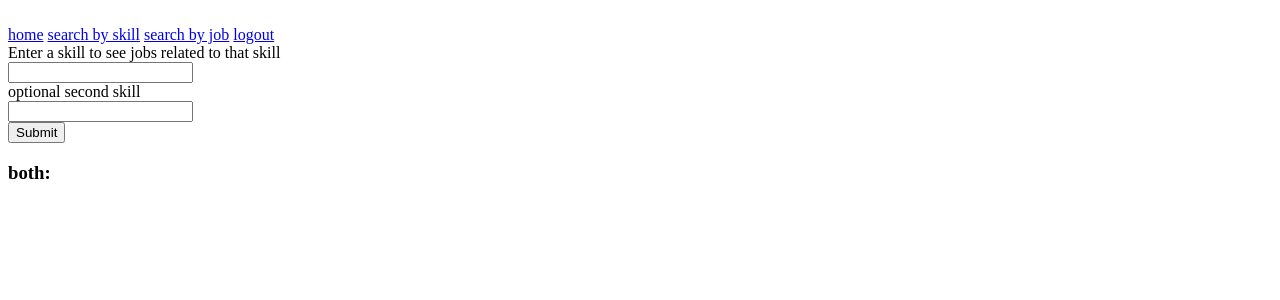
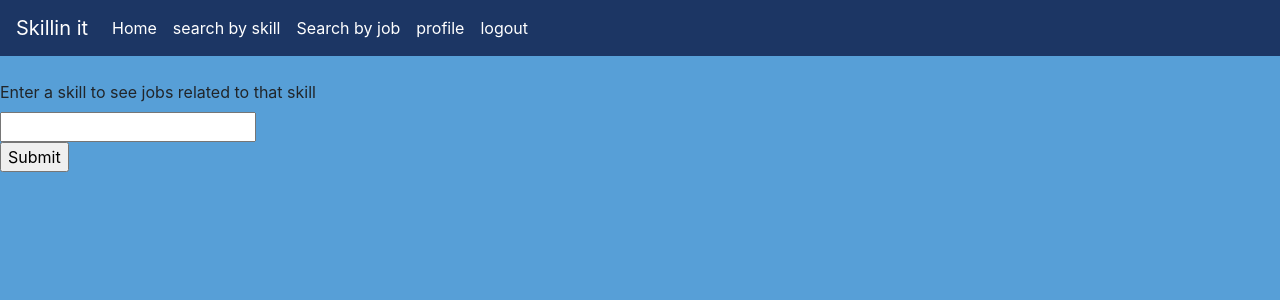
Before and after one commit to kamikarras/Skillin-it, a Flask app: page /skill_search in a window 1280 px wide. Shown: the top 300 px of the page. Run offline with Flask 2, Linux system fonts and the light colour scheme; the visitor is signed in with stand-in values (Sample User, id 1); some libraries are stand-ins or nearby versions.

Commit message:
switched focus from search form to profile page. The profile page now lists jobs that are looking for all of the users skills

```diff
--- a/server.py
+++ b/server.py
@@ -89,12 +89,31 @@ def view_profile(user_id):
     user_id = session.get("user_id")
     user = User.query.filter_by(user_id=user_id).first()
     name = user.name
-    user_skills = user.user_skills
+    skills = user.user_skills
+    if skills:
+        # create a set to hold all of the jobs
+        all_jobs = {}
+        counter = 0
+        # find the jobs for each skill
+        for skill in skills:
+            skill_label = Skill.query.filter_by(skill_id=skill.skill_id).first()
+            # get the list of jobs through the relationship
+            jobs = skill_label.jobs
+            # use set comprehension to create a set of the job titles
+            titles = set(job.job.title for job in jobs)
+            # add the skills to the main set with set math intersection
+            if counter < 1:
+                all_jobs = titles
+            else:
+                all_jobs = all_jobs & titles
+
+            counter += 1
 
     return render_template('profile.html',
-                            user_skills=user_skills,
+                            user_skills=skills,
                             name=name,
-                            user_id=user_id)
+                            user_id=user_id,
+                            all_jobs=all_jobs)
 
 
 @app.route('/profile/<int:user_id>', methods=['POST'])
@@ -140,6 +159,27 @@ def remove_skill(user_id):
     return redirect(f"/profile/{user.user_id}")
 
 
+# @app.route('/profile/<int:user_id>', methods=['GET'])
+# def show_potential jobs(user_skills):
+#     # get the user
+#     user_id = session.get("user_id")
+#     user = User.query.filter_by(user_id=user_id).first()
+#     # get this users skills
+#     skills = user.user_skills
+#     # create a set to hold all of the jobs
+#     all_jobs = {}
+#     # find the jobs for each skill
+#     for skill in skills:
+#         # get the list of jobs through the relationship
+#         jobs = skill.jobs
+#         # user set comprehension to create a set of the job titles
+#         titles = set(job.job.title for job in jobs)
+#         # add the skills to the main set with set math intersection
+#         all_jobs = all_jobs & titles
+
+
+
+
 @app.route('/all_jobs')
 def job_list():
     """displays a list of all jobs"""
@@ -159,26 +199,14 @@ def get_skill():
 @app.route('/skill_search', methods=["POST"])
 def show_jobs():
     """displays skill seach form"""
-
     skill_search = request.form.get('skill_search')
     skill = Skill.query.filter(Skill.skill==skill_search).first()
-    jobs2 = skill.jobs
-    both = {}
-    if request.form.get('another_skill') != None:
-        skill_search2 = request.form.get('another_skill')
-        skill2 = Skill.query.filter(Skill.skill==skill_search2).first()
-        jobs = skill2.jobs
-        setjobs = set(job.job.title for job in jobs)
-        setjobs2 = set(job.job.title for job in jobs2)
-        both = setjobs & setjobs2
-
-
+    jobs = skill.jobs
 
 
     return render_template("skill_search.html",
                             jobs=jobs,
-                            skill_search=skill_search,
-                            both=both)
+                            skill_search=skill_search)
 
 
 @app.route('/job_skills', methods=["GET"])
--- a/templates/base.html
+++ b/templates/base.html
@@ -2,22 +2,59 @@
 <html>
 <head>
     <title>Skillin it</title>
+    <link rel="stylesheet" href="https://stackpath.bootstrapcdn.com/bootstrap/4.1.2/css/bootstrap.min.css" integrity="sha384-Smlep5jCw/wG7hdkwQ/Z5nLIefveQRIY9nfy6xoR1uRYBtpZgI6339F5dgvm/e9B" crossorigin="anonymous">
+    <style>
+    #link {
+        color: white;
+    }
+    body{
+        background-color: #579fd7;
+    }
+    </style>
 </head>
 
 <body>
 {% for flash in get_flashed_messages() %}
 {{ flash }}
 {% endfor %}
+<nav class="navbar navbar-expand-lg navbar-light" style="background-color: #1c3664">
+  <a class="navbar-brand" id="link" href="/">Skillin it</a>
+  <button class="navbar-toggler" type="button" data-toggle="collapse" data-target="#navbarNav" aria-controls="navbarNav" aria-expanded="false" aria-label="Toggle navigation">
+    <span class="navbar-toggler-icon"></span>
+  </button>
+  <div class="collapse navbar-collapse" id="navbarNav">
+    <ul class="navbar-nav">
+      <li class="nav-item active">
+        <a class="nav-link" id="link" href="/">Home <span class="sr-only">(current)</span></a>
+      </li>
+      <li class="nav-item">
+        <a class="nav-link" id="link" href="/skill_search">search by skill</a>
+      </li>
+      <li class="nav-item">
+        <a class="nav-link" id="link" href="/job_skills">Search by job</a>
+      </li>
+      {% if session["user_id"] %}
+      <li class="nav-item">
+        <a class="nav-link" id="link" href="/profile/{{ session['user_id'] }}">profile</a>
+      </li>
+      <li class="nav-item">
+        <a class="nav-link" id="link" href="/logout">logout</a>
+      </li>
+      {% else %}
+      <li class="nav-item">
+        <a class="nav-link" id="link" href="/login">login</a>
+      </li>
+      <li class="nav-item">
+        <a class="nav-link" id="link" href="/register">register</a>
+      </li>
+      {% endif %}
+    </ul>
+  </div>
+</nav>
 <br>
-    <a href='/'>home</a>
-    <a href='/skill_search'>search by skill</a>
-    <a href='/job_skills'>search by job</a>
-    {% if session["user_id"] %}
-    <a href='/logout'>logout</a>
-    {% else %}
-    <a href='/login'>login</a>
-    <a href='/register'>register</a>
-    {% endif %}
+
+
+
     {% block content %}
 
     this is where stuff goes
--- a/templates/skill_search.html
+++ b/templates/skill_search.html
@@ -1,25 +1,18 @@
 {% extends 'base.html' %}
 {% block content %}
+{% if jobs %}
+<br>
+{% endif %}
 <form method="POST">
-    <label>Enter a skill to see jobs related to that skill</label><br>
+    {% if not jobs %}<label>Enter a skill to see jobs related to that skill</label><br>{% endif %}
     <input type="text" name="skill_search"><br>
-    <label>optional second skill</label><br>
-    <input type="text" name="another_skill"><br>
     <input type="submit">
 </form>
-<h3>both: </h3>
+{% if jobs %}
+<h3>jobs: </h3>
 <ul>
-{% for b in both %}
-<li>{{b}}</li>
-{% endfor %}
-</ul>
-{% if jobs %}
-<ul>
-    <h3>Jobs that use {{skill_search}}</h3>
-{% for job in jobs %}
-<li>
-    {{ job.job.title}}
-</li>
+{% for b in jobs %}
+<li>{{b.job.title}}</li>
 {% endfor %}
 </ul>
 {% endif %}
```
Also changed, not shown: templates/profile.html (+10 -0 lines).
